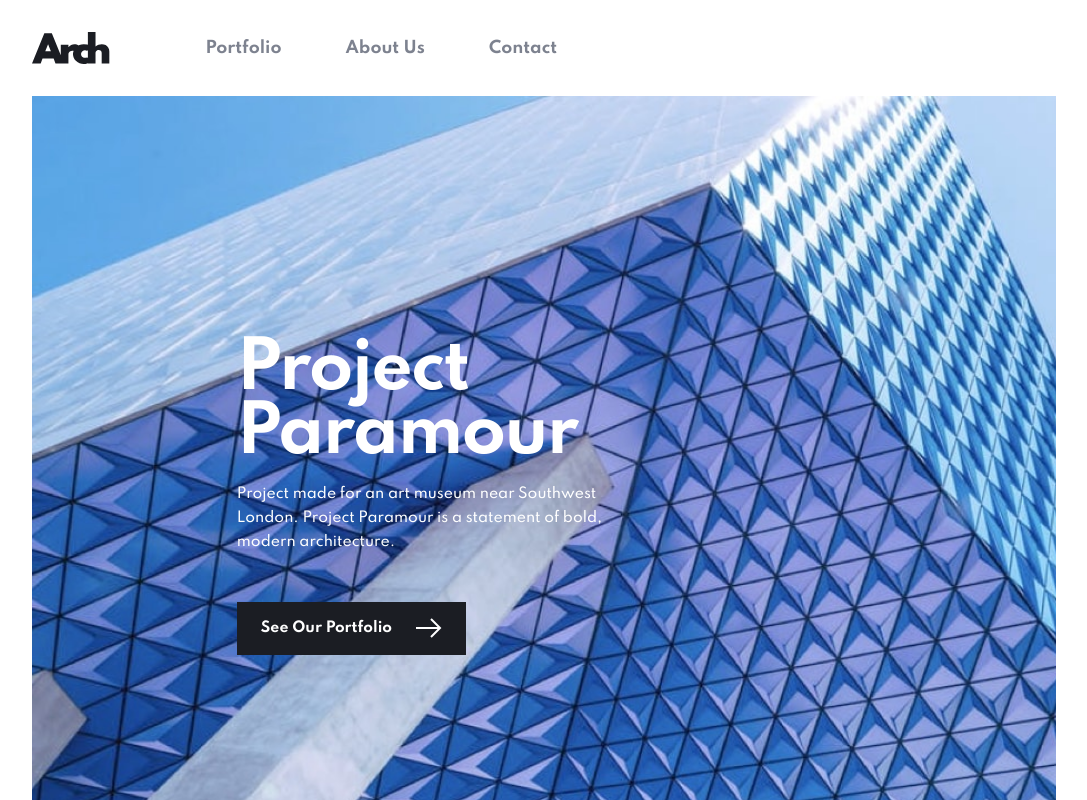
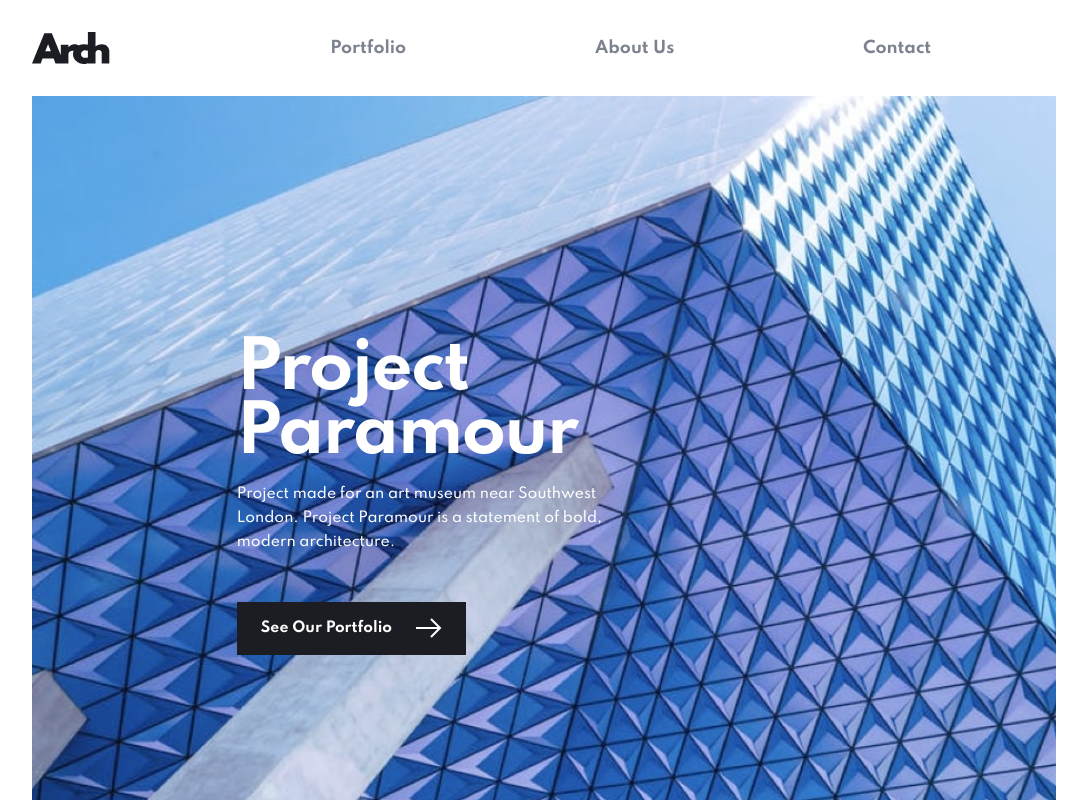
Before and after one commit to chungleee/nextjs-arch-studio, a Next.js app: page / in a window 1280 px wide. Shown: the top 800 px of the page, without its empty margins (96-1183 px from the left). Built offline with nearby package versions, Linux system fonts and the light colour scheme.

Commit message:
dropdown menu for mobile + handler to toggle dropdown

```diff
--- a/components/Header.js
+++ b/components/Header.js
@@ -3,8 +3,14 @@ import Hamburger from "./icons/Hamburger";
 import Link from "next/link";
 
 const Header = () => {
+  const handleNavbar = () => {
+    const menu = document.getElementById("menu");
+    menu.classList.toggle("hidden");
+  };
+
   return (
-    <header className="border-none flex justify-between items-center px-8 py-8 md:px-0">
+    <header className="relative">
+      <div className="border-none flex justify-between items-center px-8 py-8 md:px-0">
         <Link href="/">
           <img
             className="h-8 cursor-pointer"
@@ -12,20 +18,29 @@ const Header = () => {
             alt="Arch Logo"
           />
         </Link>
-      <ul className="hidden font-bold text-medium-grey md:flex md:mx-auto lg:ml-24">
+        <ul
+          id="menu"
+          className="hidden absolute flex flex-col justify-evenly items-center left-0 h-240px w-full bg-very-light-grey font-bold text-black md:static md:bg-white md:flex md:flex-row md:h-auto md:text-medium-grey md:mx-auto lg:ml-24"
+          style={{ top: "5rem" }}
+        >
           <li>
-          <Link href="/portfolio">Portfolio</Link>
+            <Link href="#">Portfolio</Link>
           </li>
-        <li className="mx-16">
-          <Link href="/about-us">About Us</Link>
+          <li className="md:mx-16">
+            <Link href="#">About Us</Link>
           </li>
           <li>
-          <Link href="/contact">Contact</Link>
+            <Link href="#">Contact</Link>
           </li>
         </ul>
-      <span className="md:hidden">
+        <span
+          id="burger"
+          onClick={handleNavbar}
+          className="md:hidden cursor-pointer"
+        >
           <Hamburger />
         </span>
+      </div>
     </header>
   );
 };
```
Lines whose indentation alone changed are shown as unchanged.
